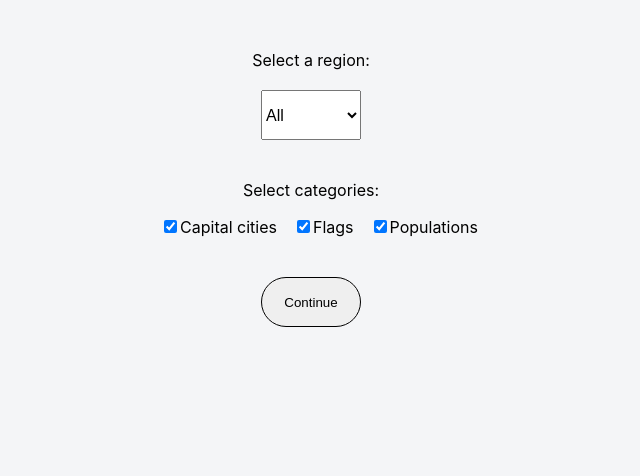
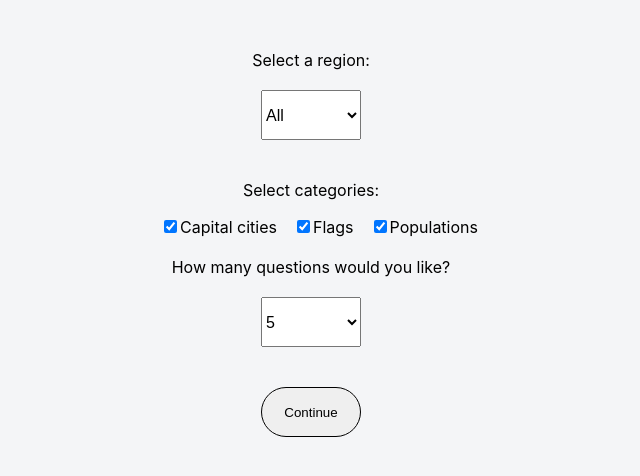
Before and after one commit to glebB01/typescript-react-REST, a React (Create React App) app: page / in a window 1280 px wide. Shown: the top 476 px of the page, without its empty margins (329-969 px from the left). Built offline with nearby package versions, Linux system fonts and the light colour scheme.

Commit message:
add selector for number of questions in landing page

```diff
--- a/src/containers/Landing.js
+++ b/src/containers/Landing.js
@@ -9,6 +9,7 @@ class Landing extends React.Component {
             region: 'all',
             categories: ["capital", "population", "flag"],
             loadQuiz: false,
+            numberOfQuestions: 5,
             error: false
         };
 
@@ -93,12 +94,26 @@ class Landing extends React.Component {
             </div>
         )
 
+        const numberOfQuestions = (
+            <>
+                <label>How many questions would you like?</label>
+                <select name="number" onChange={this.handleChange}>
+                    <option value="5">5</option>
+                    <option value="10">10</option>
+                    <option value="25">25</option>
+                    <option value="50">50</option>
+                </select>
+            </>
+        )
+
         return (
             <div className="quiz-options">
 
                 {regionSelector}
 
                 {categorySelector}
+
+                {numberOfQuestions}
 
                 <button onClick={this.handleClick}>Continue</button>
 
```
